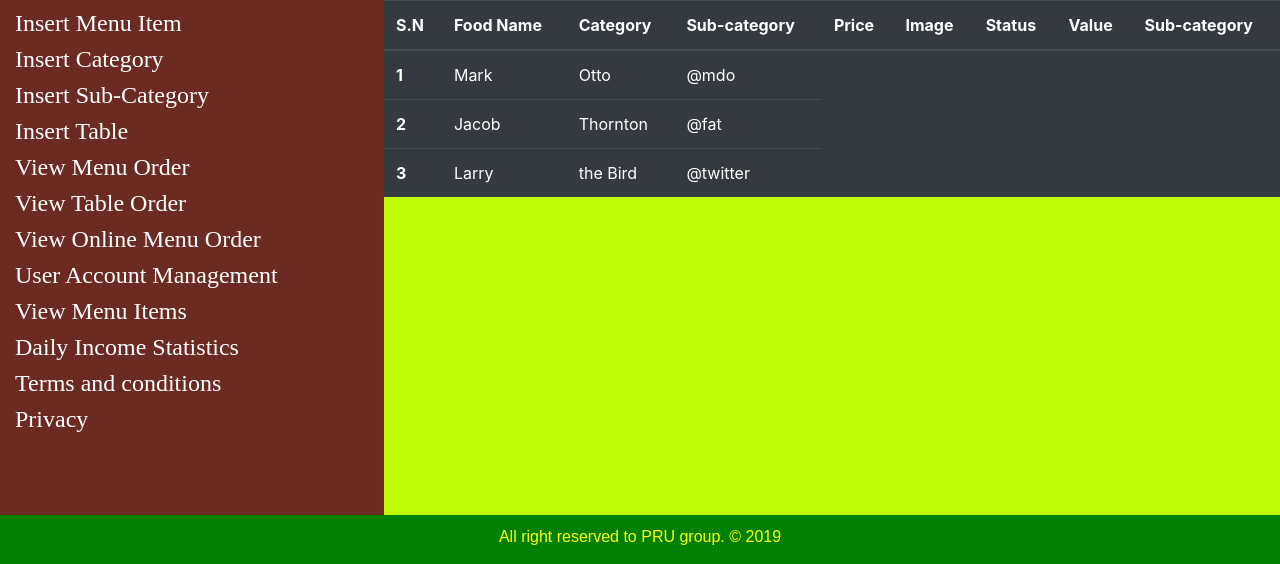
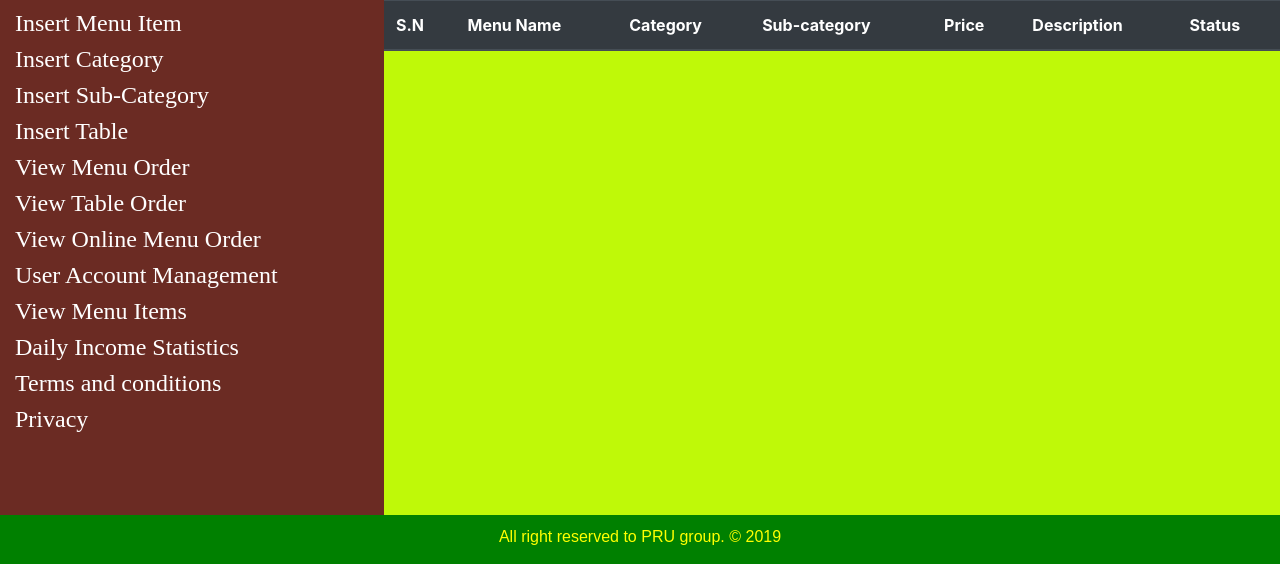
Before and after one commit to gpujwal054/WebAppOnlineFoodReservation, a PHP site: page /view_items.php in a window 1280 px wide. Shown: the part 100-664 px from the top of the page. Run offline with PHP 8.4, Linux system fonts and the light colour scheme; lists and menus that the app fills with data are empty; some libraries are stand-ins or nearby versions.

Commit message:
File committed

```diff
--- a/view_items.php
+++ b/view_items.php
@@ -13,39 +13,19 @@
 		<div class="container_wrapper" style="width: 100%;height: 515px">
 		<?php include 'sidebar.php'; ?>
 			<div class="content" style="width:70%;float:right;height:515px;background-color: #BFF908">
-				<table class="table table-dark">
+				<table class="table table-dark" id="item-table">
 					<thead>
 				    <tr>
 				      <th scope="col">S.N</th>
-					      <th scope="col">Food Name</th>
+				      <th scope="col">Menu Name</th>
 				      <th scope="col">Category</th>
 				      <th scope="col">Sub-category</th>
 				      <th scope="col">Price</th>
-					      <th scope="col">Image</th>
+				      <th scope="col">Description</th>
 				      <th scope="col">Status</th>
-					      <th scope="col">Value</th>
-					      <th scope="col">Sub-category</th>
 				    </tr>
 					</thead>
 					<tbody>
-					    <tr>
-					      <th scope="row">1</th>
-					      <td>Mark</td>
-					      <td>Otto</td>
-					      <td>@mdo</td>
-					    </tr>
-					    <tr>
-					      <th scope="row">2</th>
-					      <td>Jacob</td>
-					      <td>Thornton</td>
-					      <td>@fat</td>
-					    </tr>
-					    <tr>
-					      <th scope="row">3</th>
-					      <td>Larry</td>
-					      <td>the Bird</td>
-					      <td>@twitter</td>
-					    </tr>
 					</tbody>
 				</table>
 			</div>
@@ -56,5 +36,34 @@
 		<script src="https://code.jquery.com/jquery-3.3.1.slim.min.js" integrity="sha384-q8i/X+965DzO0rT7abK41JStQIAqVgRVzpbzo5smXKp4YfRvH+8abtTE1Pi6jizo" crossorigin="anonymous"></script>
 		<script src="https://cdnjs.cloudflare.com/ajax/libs/popper.js/1.14.7/umd/popper.min.js" integrity="sha384-UO2eT0CpHqdSJQ6hJty5KVphtPhzWj9WO1clHTMGa3JDZwrnQq4sF86dIHNDz0W1" crossorigin="anonymous"></script>
 		<script src="https://stackpath.bootstrapcdn.com/bootstrap/4.3.1/js/bootstrap.min.js" integrity="sha384-JjSmVgyd0p3pXB1rRibZUAYoIIy6OrQ6VrjIEaFf/nJGzIxFDsf4x0xIM+B07jRM" crossorigin="anonymous"></script>
+		<script type="text/javascript" src="https://www.gstatic.com/firebasejs/3.3.0/firebase.js"></script>
+		<script type="text/javascript" src="admin.js"></script>
+		<script type="text/javascript">
+			var itemRef = firebase.database().ref('item');
+			itemRef.on('value', function(itemData) {
+				if (itemData.exists()) {
+					var content='';
+					var i=1;
+					itemData.forEach(function(itemDataChild) {
+						var item_name = itemDataChild.val().item_name;
+						var category = itemDataChild.val().category;
+						var sub_category = itemDataChild.val().sub_category;
+						var price = itemDataChild.val().price;
+						var description = itemDataChild.val().description;
+
+						content += '<tr>';
+						content += '<td>' + i + '</td>';
+						content += '<td>' + item_name + '</td>';
+						content += '<td>' + category + '</td>';
+						content += '<td>' + sub_category + '</td>';
+						content += '<td>' + price + '</td>';
+						content += '<td>' + description + '</td>';
+						content += '</tr>';
+						i++;
+					});
+					$('#item-table').append(content);
+				}
+			});
+		</script>
 	</body>
 </html>
```
Also changed, not shown: user_accountManagement.php (+60 -0 lines), view_onlineFoodOrder.php (deleted, +0 -26 lines). Lines whose indentation alone changed are shown as unchanged.
